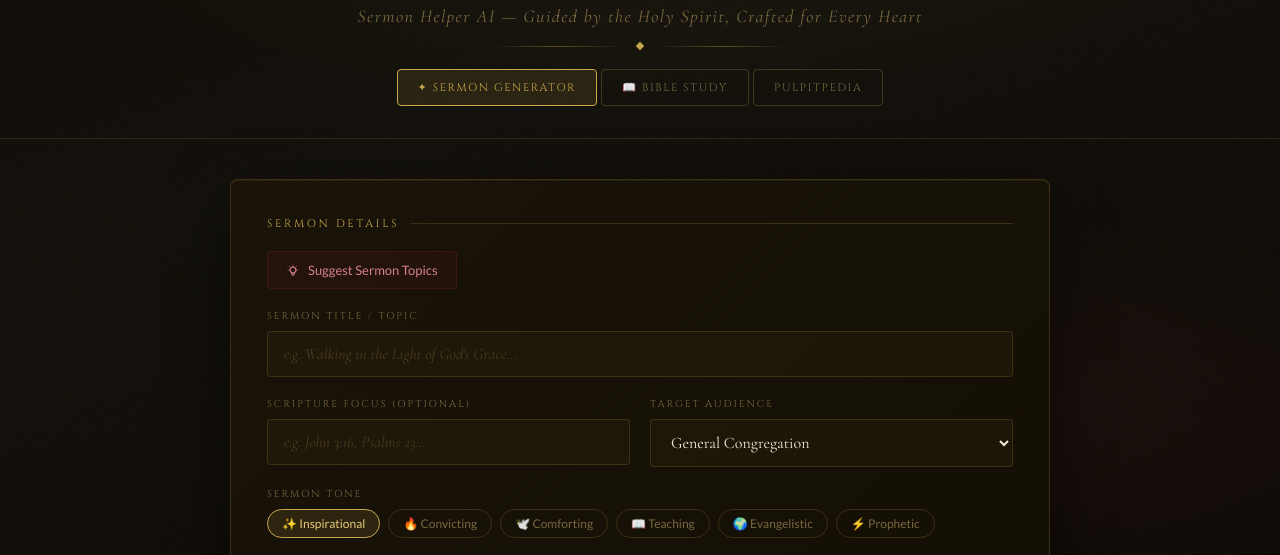
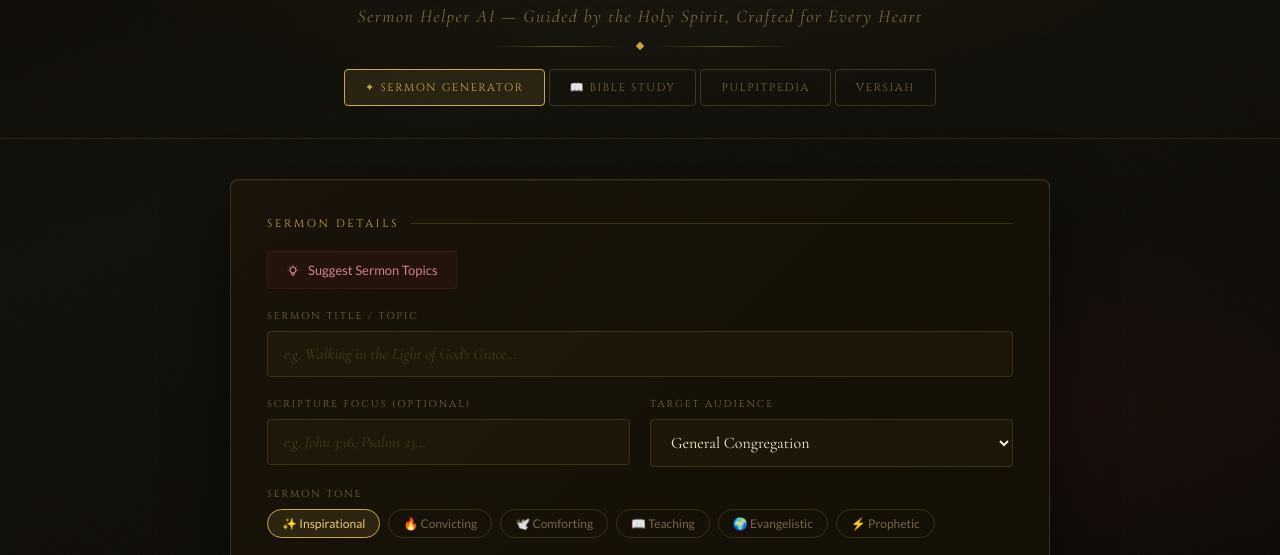
Before and after one commit to Timzee00/the-pulpit, a website: page public/index.html in a window 1280 px wide. Shown: the part 228-783 px from the top of the page. Drawn offline with nearby package versions, Linux system fonts and the light colour scheme.

Commit message:
feat: add Versiah entry point to Pulpit

```diff
--- a/public/index.html
+++ b/public/index.html
@@ -3,7 +3,7 @@
 <head>
 <meta charset="UTF-8">
 <meta name="viewport" content="width=device-width, initial-scale=1.0">
-<title>The Pulpit — Sermon Helper AI</title>
+<title>The Pulpit — Sermon Helper AI · Versiah</title>
 <link rel="preconnect" href="https://fonts.googleapis.com">
 <link rel="preconnect" href="https://fonts.gstatic.com" crossorigin>
 <link href="https://fonts.googleapis.com/css2?family=Cormorant+Garamond:ital,wght@0,300;0,400;0,500;0,600;0,700;1,300;1,400;1,500&family=Cinzel:wght@400;500;600;700&family=Lato:wght@300;400;700&display=swap" rel="stylesheet">
@@ -422,6 +422,7 @@
     <button class="mode-tab active" id="tab-sermon" onclick="showMode('sermon')">✦ Sermon Generator</button>
     <button class="mode-tab"        id="tab-bible"  onclick="showMode('bible')">📖 Bible Study</button>
     <button class="mode-tab"        id="tab-pedia"  onclick="showMode('pedia')">Pulpitpedia</button>
+    <button class="mode-tab"        id="tab-versiah" onclick="window.location.href='/versiah.html'">Versiah</button>
   </div>
 </header>
 
```
